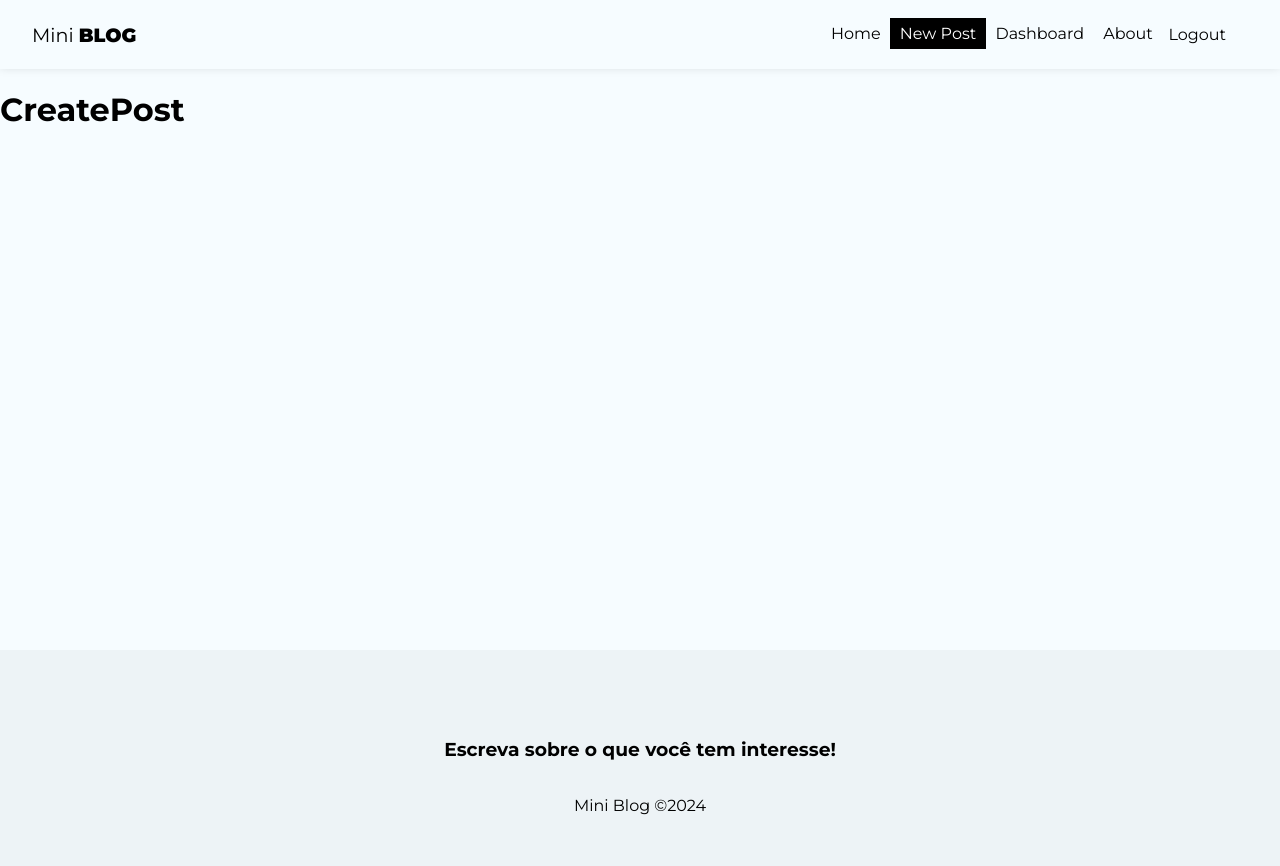
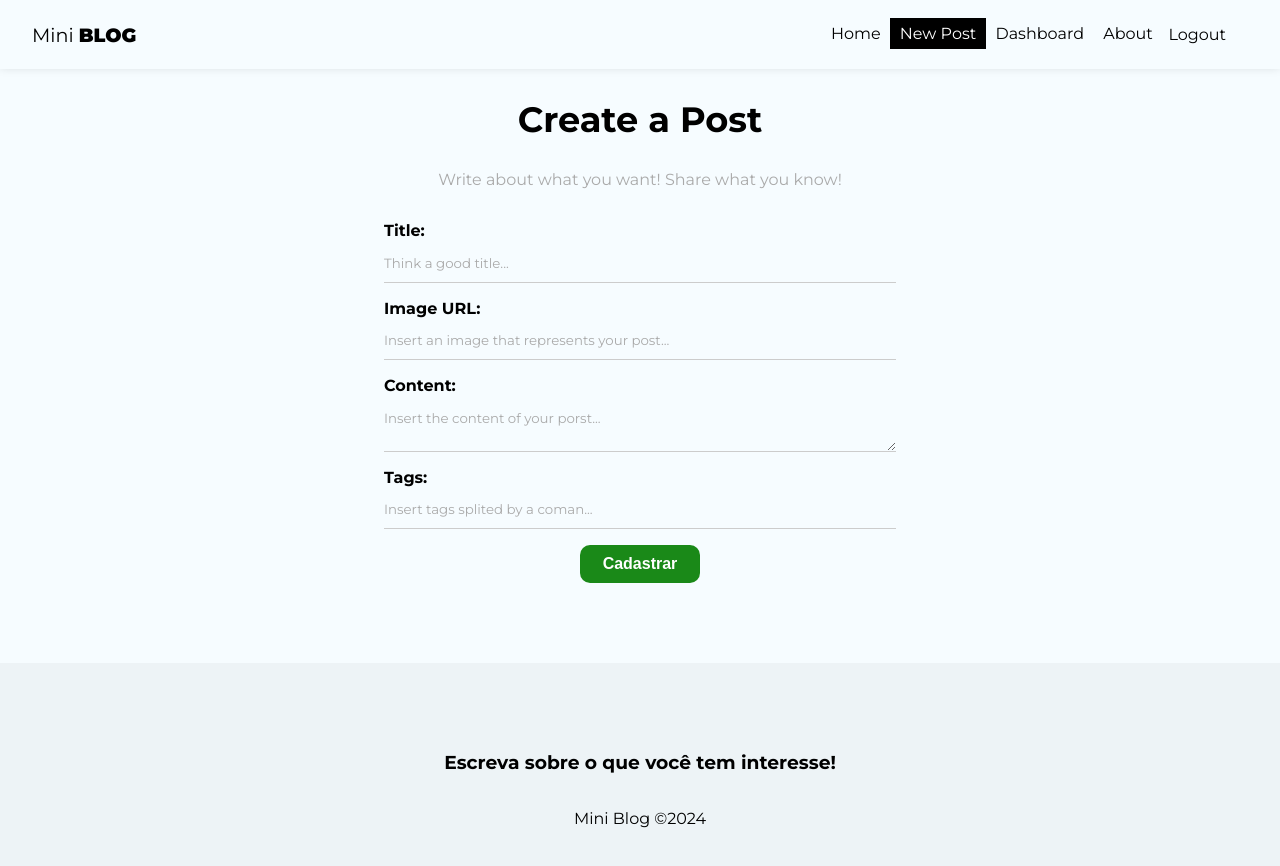
Before and after one commit to daniellinolins/miniblog, a React (Create React App) app: page /posts/create in a window 1280 px wide. Shown: the top 866 px of the page. Built offline with nearby package versions, Linux system fonts and the light colour scheme; no server answers; sample sign-in values are in the browser's storage.

Commit message:
define the structure of create post page

```diff
--- a/src/pages/CreatePost/CreatePost.js
+++ b/src/pages/CreatePost/CreatePost.js
@@ -1,11 +1,83 @@
 import styles from './CreatePost.module.css'
 
+import { useState } from 'react'
+import { useNavigate } from 'react-router-dom'
+import { useAuthValue } from "../../context/AuthContext"
+
 const CreatePost = () => {
+
+  const [title, setTitle] = useState("")
+  const [image, setImage] = useState("")
+  const [body, setBody] = useState("")
+  const [tags, setTags] = useState([])
+  const [formError, setFormError] = useState("")
+
+  const handleSubmit = (e) => {
+    e.preventDefault();
+
+  }
+
   return (
-    <div>
-        <h1>
-            CreatePost
-        </h1>
+    <div className={styles.create_post}>
+      <h2>
+        Create a Post
+      </h2>
+      <p>Write about what you want! Share what you know!</p>
+      <form onSubmit={handleSubmit}>
+        <label>
+          <span>Title:</span>
+          <input
+            type='text'
+            name='image '
+            requride
+            placeholder='Think a good title...'
+            onChange={(e) => setTitle(e.target.value)}
+            value={title}
+          />
+        </label>
+        <label>
+          <span>Image URL:</span>
+          <input
+            type='text'
+            name='image'
+            requride
+            placeholder='Insert an image that represents your post...'
+            onChange={(e) => setImage(e.target.value)}
+            value={image}
+          />
+        </label>
+        <label>
+          <span>Content:</span>
+          <textarea
+            type='text'
+            name='body'
+            requride
+            placeholder='Insert the content of your porst...'
+            onChange={(e) => setBody(e.target.value)}
+            value={body}
+          >
+          </textarea>
+        </label>
+        <label>
+          <span>Tags:</span>
+          <input
+            type='text'
+            name='tags'
+            requride
+            placeholder='Insert tags splited by a coman...'
+            onChange={(e) => setTags(e.target.value)}
+            value={tags}
+          />
+        </label>
+        <button className="btn">Cadastrar</button>
+        {
+        /*
+        {!loading && <button className="btn">Cadastrar</button>}
+        {loading && <button className="btn" disabled>Aguarde...</button>}
+        {error && <p className="error">{error}</p>}
+          */
+        }
+      </form>
     </div>
   )
 }
--- a/src/pages/CreatePost/CreatePost.module.css
+++ b/src/pages/CreatePost/CreatePost.module.css
@@ -0,0 +1,12 @@
+.create_post {
+    text-align: center;
+}
+
+.create_post h2 {
+    font-size: 2.2em;
+}
+
+.create_post p {
+    color: #AAA;
+    margin-bottom: 2em;
+}
--- a/src/pages/Register/Register.js
+++ b/src/pages/Register/Register.js
@@ -93,7 +93,7 @@
                 </label>
                 {!loading && <button className="btn">Cadastrar</button>}
                 {loading && <button className="btn" disabled>Aguarde...</button>}
-                {error && <p className="error">{error}</p>}
+                {error && <p className="error">{error}</p>}ß
             </form>
         </div>
     )
```
